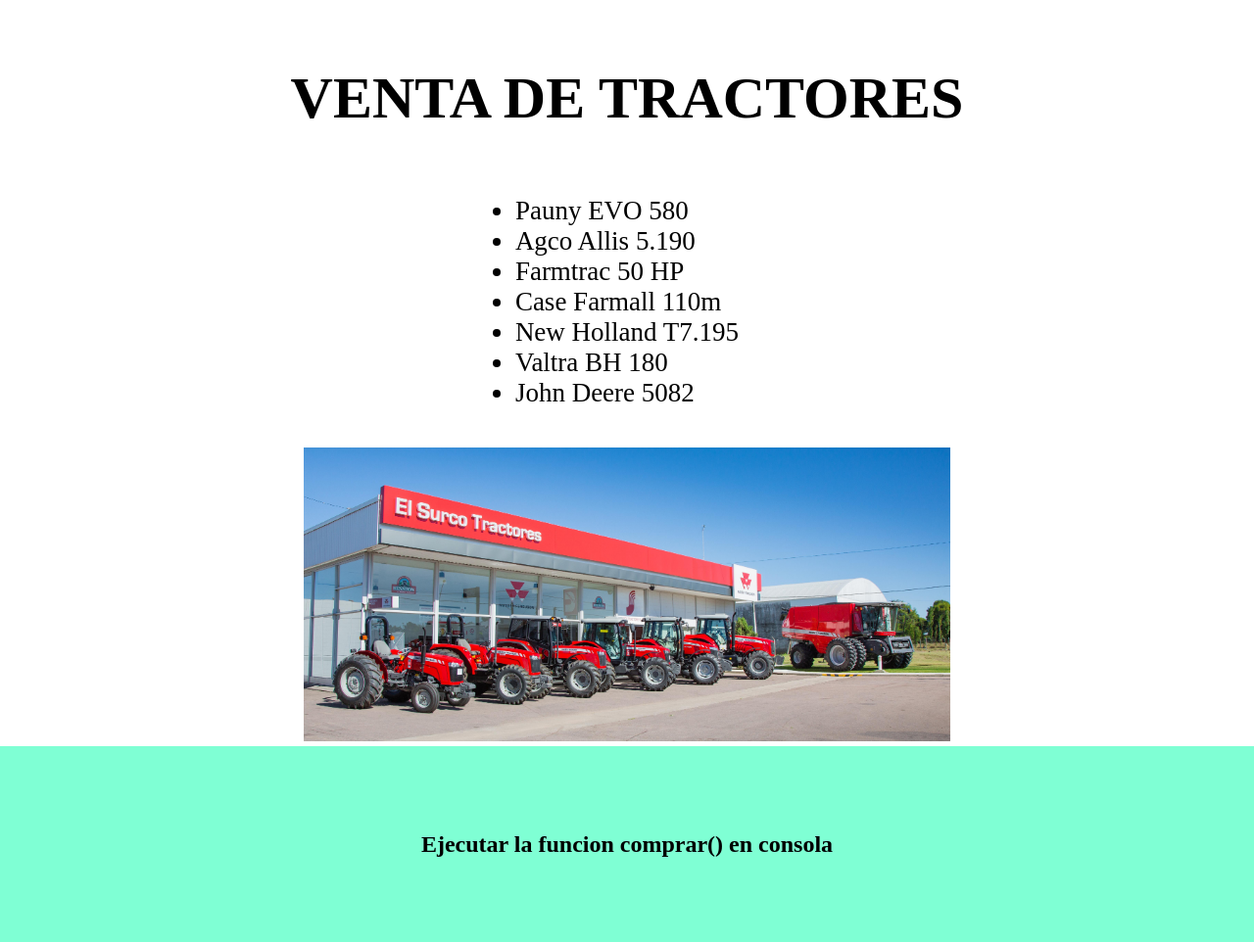
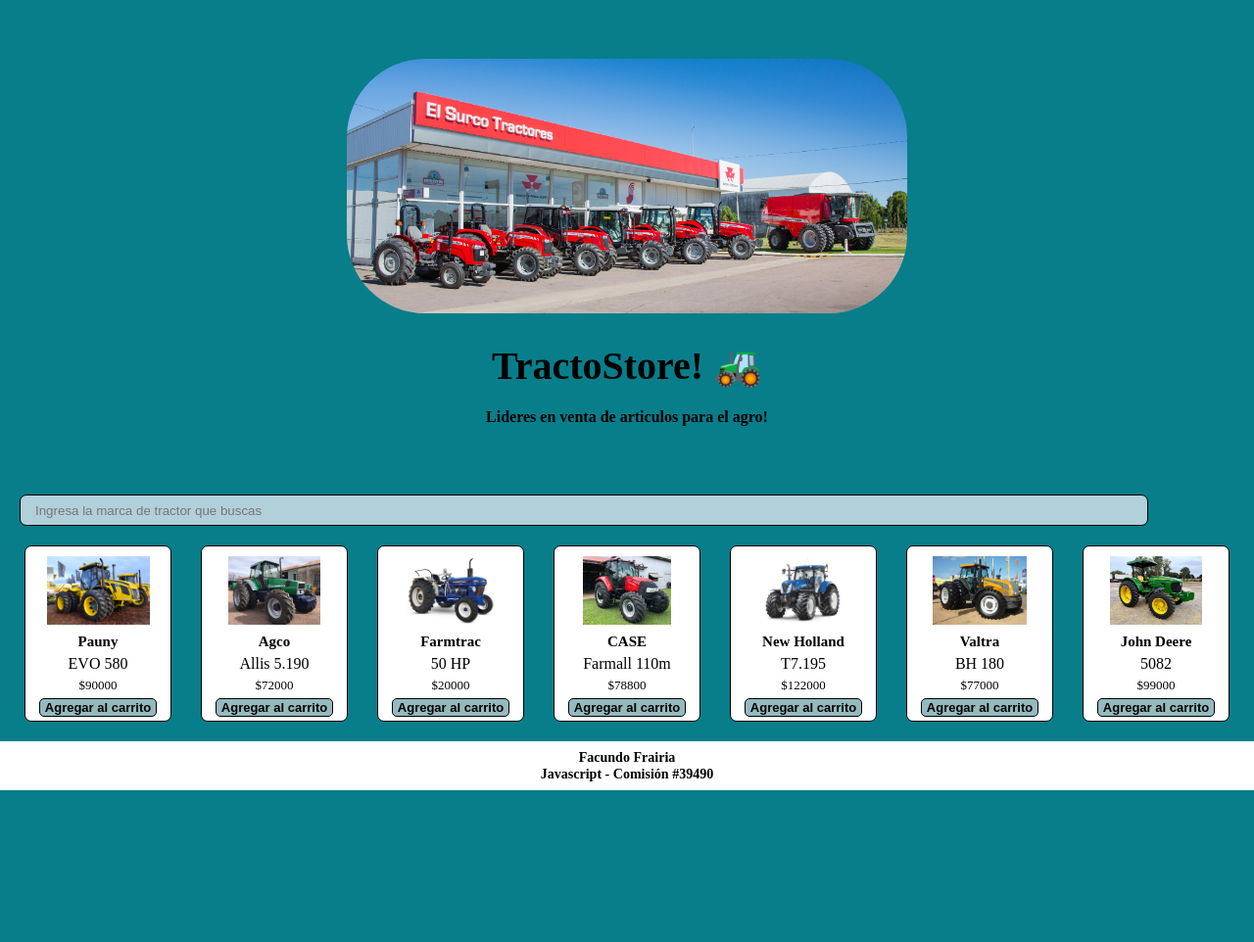
Before and after one commit to frairia/3er-Pre-entrega, a plain HTML site: page index.html in a window 1280 px wide. Shown: the whole page at 98% size. After the commit the page ends 807 px from the top, so only its background shows below. Drawn offline with Linux system fonts and the light colour scheme.

Commit message:
pre-entrega 3

```diff
--- a/css/style.css
+++ b/css/style.css
@@ -1,44 +1,135 @@
-*{
+* {
+    margin: 0;
     padding: 0;
-    margin: 0;
     box-sizing: border-box;
 }
 
 body {
-    background-color: rgb(255, 255, 255);
+    background-color: #087e8b;
 }
-.titulo{
-    width: 100%;
-    height: 200px;
+
+body header {
+    background-color: #087e8b;
+    background-size: cover;
+    color: #000000;
+    margin: 20px;
+    padding: 20px;
+    height: 100hv;
+    width: auto;
     display: flex;
+    flex-direction: column;
     justify-content: center;
     align-items: center;
-    font-size: 30px;
 }
-.variedad{
-    width: 100%;
+
+body main {
+    padding-bottom: 20px;
+}
+
+img.logo {
+    width: 51%;
     height: auto;
+    padding: 20px;
+    border-radius: 100px;
+    text-align: center;
+}
+
+h1 {
+    font-size: 2.5rem;
+    font-weight: bold;
+    color: #000000;
+    margin: 10px;
+    text-align: center;
+}
+
+#barraSearch {
+    background-color: rgb(178, 208, 218);
+    border: 1px solid #000000;
+    border-radius: 7px;
+    box-shadow: none;
+    height: 20px;
+    padding: 15px;
+    margin: 20px;
+    width: 90%;
+}
+
+.contenedorCards {
+    background-color: #087e8b;
+    gap: 30px;
     display: flex;
+    flex-direction: row;
+    align-items: flex-start;
+    flex-wrap: wrap;
     justify-content: center;
-    align-items: center;
-    font-size: 27px;
+    text-align: center;
 }
-.foot{
-    height: 200px;
-    display: flex;
-    justify-content: center;
-    align-items: center;
-    background-color: aquamarine;
-    margin-top: 5px;
+
+.contenedorProducto {
+    background: white;
+    border: 1px solid #000000;
+    border-radius: 7px;
+    height: 180px;
+    width: 150px;
+    text-align: center;
+    display: block;
 }
-.conse{
-    width: 100%;
-    height: 300px;
-    display: flex;
-    justify-content: center;
-    align-items: center;
-    margin-top: 40px;
+
+.contenedorProducto:hover {
+    transform: scale(1.1);
+    transition-duration: 0.2s;
+    cursor: pointer;
 }
-.conse img{
-    height: 100%;
+
+.cardImg img {
+    padding-top: 10px;
+    text-align: center;
+    height: 80px;
+    width: auto;
 }
+
+.cardName {
+    font-size: 15px;
+    font-weight: bolder;
+    color: #000000;
+    margin: 5px;
+    text-align: center;
+}
+
+.cardPrice {
+    font-size: 13px;
+    font-weight: normal;
+    color: #000000;
+    margin: 5px;
+    text-align: center;
+    display: block;
+}
+
+.cardButton {
+    text-align: center;
+    background-color: #95babe;
+    border: 1px solid #000000;
+    border-radius: 5px;
+    font-size: 13px;
+    padding: 1px 5px 1px;
+    font-weight: bold;
+    color: #000000;
+}
+
+p {
+    font-size: 1rem;
+    font-weight: bold;
+    color: #000000;
+    margin: 10px;
+    text-align: center;
+}
+
+footer {
+    background-color: white;
+    background-size: 100vw;
+    width: 100vw;
+    padding: 8px;
+    margin: 0;
+    text-align: center;
+    font-size: 12px;
+    font-weight: lighter;
+}
--- a/index.html
+++ b/index.html
@@ -1,35 +1,37 @@
 <!DOCTYPE html>
 <html lang="es">
+
 <head>
     <meta charset="UTF-8">
     <meta http-equiv="X-UA-Compatible" content="IE=edge">
     <meta name="viewport" content="width=device-width, initial-scale=1.0">
-    <link rel="stylesheet" href="css/style.css">
-    <script src="js/class.compra.js"></script>
-    <script src="js/main.js"></script>
-    <title>pre-entrega 2 js</title>
+    <link rel="stylesheet" href="./css/style.css">
+    <script defer src="./js/new.js"></script>
+    <title>TRACTOSTORE 🚜</title>
 </head>
+
 <body>
     <header>
-    <div class="titulo"><h1><strong>VENTA DE TRACTORES</strong></h1></div>
-    <div class="variedad">
-        <ul>
-            <li>Pauny EVO 580</li>
-            <li>Agco Allis 5.190</li>
-            <li>Farmtrac 50 HP</li>
-            <li>Case Farmall 110m</li>
-            <li>New Holland T7.195</li>
-            <li>Valtra BH 180</li>
-            <li>John Deere 5082</li>
-        </ul>
-    </div>
-    <section class="conse">
-        <img src="./img/El-Surco_IMG_1888_baja.jpg" alt="tractorres">
-    </section>
+        <img class="logo" src="./img/El-Surco_IMG_1888_baja.jpg" alt="logo">
+        <h1>TractoStore! 🚜</h1>
+        <p>Lideres en venta de articulos para el agro!</p>
     </header>
-    <footer class="foot">
-        <h2>Ejecutar la funcion <strong>comprar()</strong> en consola</h2>
+
+    <main>
+        <div class="barraSearch">
+            <input type="search" id="barraSearch" placeholder="Ingresa la marca de tractor que buscas">
+        </div>
+        <div class="contenedorCards" id="contenedorCards">
+
+        </div>
+    </main>
+
+    <footer>
+        <h3>Facundo Frairia
+            <br>
+            Javascript - Comisión #39490
+        </h3>
     </footer>
+</body>
 
-</body>
 </html>
--- a/js/class.compra.js
+++ /dev/null
@@ -1,8 +0,0 @@
-class Compra {
-    constructor(carroDeCompras) {
-        this.carro = carroDeCompras
-    }
-    obtenerTotal() {
-        return this.carro.reduce((acc, modelo) => acc + modelo.precio, 0)
-    }
-}
--- a/js/main.js
+++ /dev/null
@@ -1,62 +0,0 @@
-const carro = []
-
-const mensaje = "selecciona tu modelo \n1-Pauny EVO 580 \n2-Agco Allis 5.190\n3-Farmtrac 50 HP\n4-Case Farmall 110m\n5-New Holland T7.195\n6-Valtra BH 180\n7-John Deere 5082"
-
-const tractores =  [{ marca: 'Pauny', modelo: 'EVO 580', precio: 90000, codigo: 1 },
-                { marca: 'Agco', modelo: 'Allis 5.190', precio: 72000, codigo: 2 },
-                { marca: 'Farmtrac', modelo: '50 HP', precio: 20000, codigo: 3 },
-                { marca: 'CASE', modelo: 'Farmall 110m', precio: 78800, codigo: 4 },
-                { marca: 'New Holland', modelo: 'T7.195', precio: 122000, codigo: 5 },
-                { marca: 'Valtra', modelo: 'BH 180', precio: 77000, codigo: 6 },
-                { marca: 'John Deere', modelo: '5082', precio: 99000, codigo: 7 },]
-
-function buscarTractor(codigo) {
-    let resultado = tractores.find((modelo)=> modelo.codigo === parseInt(codigo))
-        return resultado
-}
-
-function comprar() {
-    let codigo = prompt(mensaje)
-        if (!parseInt(codigo)) {
-            alert("No tenemos ese modelo en stock")
-            let respuesta = confirm("queres buscar de nuevo?")
-                if (respuesta === true) {
-                    comprar()
-                }
-                return
-        }
-
-    let modeloSeleccionado = buscarTractor(codigo)
-        if (modeloSeleccionado === undefined) {
-            alert("❌ Error en la eleccion del modelo")
-                return
-        }
-
-        alert(modeloSeleccionado.marca + ' ' + modeloSeleccionado.modelo + ' Disponible para la compra ✔')
-        carro.push(modeloSeleccionado)
-
-
-        let respuesta = confirm("Desea finalizar la compra o buscar otro modelo para comprar?")
-            if (respuesta === true) {
-                comprar()
-            } else {
-                finalizarAdquisicion()
-            }
-}
-
-function finalizarAdquisicion() {
-    if (carro.length === 0) {
-        console.warn("No estas interesado en ningun modelo?")
-            return
-    }
-
-    const mercado = new Compra(carro)
-    alert(' El costo total a pagar es: $ ' + mercado.obtenerTotal())
-
-    let respuesta = confirm("Queres seguir con este modelo?")
-    if (respuesta === true) {
-        alert('El total a pagar es de (USD): $ ' + (mercado.obtenerTotal()))
-        carro.length = 0
-    }
-
-}
--- /dev/null
+++ b/js/new.js
@@ -0,0 +1,75 @@
+const catalogo = [{ nombre: 'Pauny', modelo: 'EVO 580', imagen: '../img/Tractor-Pauny-Novo-580.jpg', importe: 90000, codigo: 1 },
+{ nombre: 'Agco', modelo: 'Allis 5.190', imagen: '../img/tractor-Deutz-Allis-5190-a-1.jpg', importe: 72000, codigo: 2 },
+{ nombre: 'Farmtrac', modelo: '50 HP', imagen: '../img/Farmtrac-50-Powermaxx.jpg', importe: 20000, codigo: 3 },
+{ nombre: 'CASE', modelo: 'Farmall 110m', imagen: '../img/b2ap3_large_caseih-farmall-m-activedrive-4.jpg', importe: 78800, codigo: 4 },
+{ nombre: 'New Holland', modelo: 'T7.195', imagen: '../img/new-holland-0km-t7-195-oferta--Borio-agrofy-0-20230308131210.webp', importe: 122000, codigo: 5 },
+{ nombre: 'Valtra', modelo: 'BH 180', imagen: '../img/Tractor-Valtra-BH180.jpg', importe: 77000, codigo: 6 },
+{ nombre: 'John Deere', modelo: '5082', imagen: '../img/3aabeb5a9b5643e4a5c07c6927c904df.jpg', importe: 99000, codigo: 7 },]
+
+
+const contenedorCards = document.querySelector("div#contenedorCards")
+const carrito = recuperarCarrito()
+const inputSearch = document.querySelector("#barraSearch")
+
+function estructuraCardHTML(carta) {
+    return `<div class="contenedorProducto" id="contenedorProducto">
+                <div class="cardImg"><img src="${carta.imagen}"></div>
+                <div class="cardName">${carta.nombre}</div>
+                <div class="cardModelo">${carta.modelo}</div>
+                <div class="cardPrice">$${carta.importe}</div>
+                <div class="addButton">
+                    <button class="cardButton" id="${carta.codigo}" title="Agregar al carrito">Agregar al carrito</button>
+                </div>
+            </div>`
+}
+
+
+
+function cargarCatalogo(array) {
+    contenedorCards.innerHTML = ""
+    array.forEach(carta => {
+        contenedorCards.innerHTML += estructuraCardHTML(carta)
+    })
+    activarBotones()
+}
+
+cargarCatalogo(catalogo)
+
+//SEARCH DEL CATALOGO
+inputSearch.addEventListener("search", (e) => {
+    filtrarCatalogo(e.target.value)
+})
+
+
+//FUNCION DE BUSQUEDA DE PRODUCTOS EN CATALOGO
+function filtrarCatalogo(valor) {
+    let resultado = catalogo.filter(carta => carta.nombre.toLowerCase().includes(valor.toLowerCase()))
+    if (resultado.length > 0) {
+        cargarCatalogo(resultado)
+    }
+}
+
+//FUNCION ACTIVAR BOTONES - AGREGAR AL CARRITO
+function activarBotones() {
+    const botonesAgregar = document.querySelectorAll("button.cardButton")
+    for (let botonAgregar of botonesAgregar) {
+        console.log(botonAgregar.id)
+        botonAgregar.addEventListener("click", () => {
+            let resultado = catalogo.find(carta => carta.codigo === parseInt(botonAgregar.id))
+            carrito.push(resultado)
+            guardarCarrito()
+        })
+    }
+}
+
+//FUNCION GUARDAR EN LOCALSTORAGE INFO CARRITO
+function guardarCarrito() {
+    localStorage.setItem("articulosCarrito", JSON.stringify(carrito))
+}
+
+//FUNCION RECUPERAR CARRITO
+function recuperarCarrito() {
+    return JSON.parse(localStorage.getItem("articulosCarrito")) || []
+}
+
+recuperarCarrito()
```
Also changed, not shown: js/class.compra-viejo.js (added, +8 -0 lines), js/main-viejo.js (added, +62 -0 lines), img/3aabeb5a9b5643e4a5c07c6927c904df.jpg (added), img/Farmtrac-50-Powermaxx.jpg (added), img/Tractor-Pauny-Novo-580.jpg (added), img/Tractor-Valtra-BH180.jpg (added), img/b2ap3_large_caseih-farmall-m-activedrive-4.jpg (added), img/new-holland-0km-t7-195-oferta--Borio-agrofy-0-20230308131210.webp (added), img/tractor-Deutz-Allis-5190-a-1.jpg (added).
